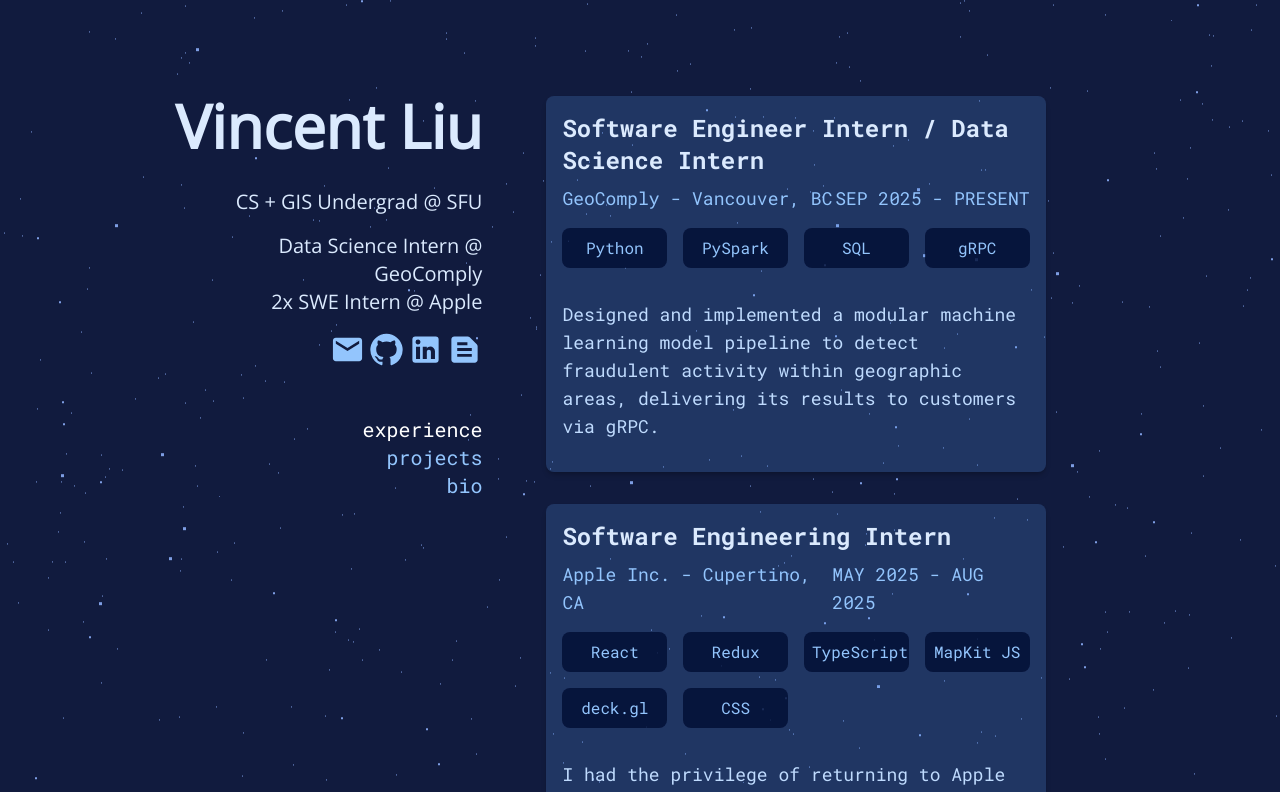
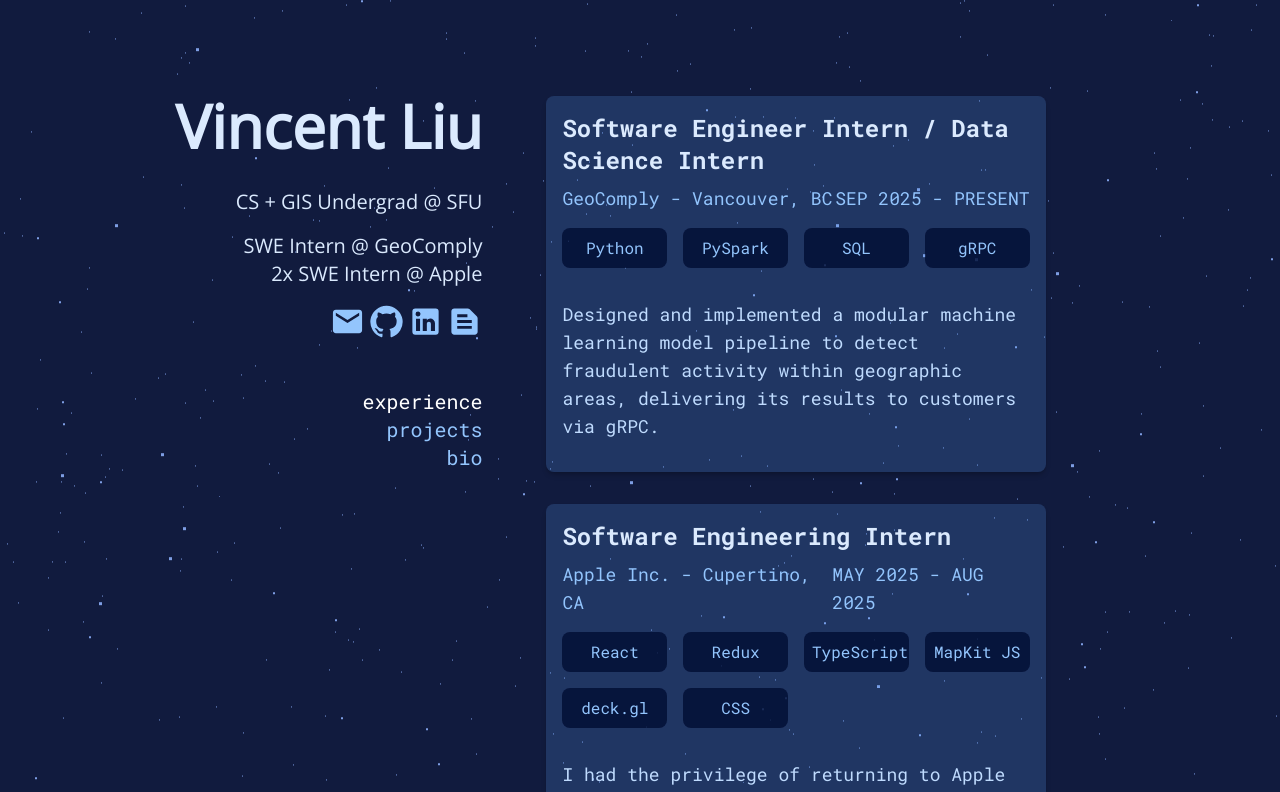
Before and after one commit to vinn03/personal-portfolio, a React (Vite) app in the folder portfolio/: page / in a window 1280 px wide. Shown: the top 792 px of the page. Built offline with nearby package versions, Linux system fonts and the light colour scheme.

Commit message:
updated intro accordingly

```diff
--- a/portfolio/src/components/intro/intro.tsx
+++ b/portfolio/src/components/intro/intro.tsx
@@ -7,7 +7,7 @@
 
       <div className="text-xl font-mono mt-8 font-sans text-blue-100">
         <div className="mb-4">CS + GIS Undergrad @ SFU</div>
-        <div>Data Science Intern @ GeoComply</div>
+        <div>SWE Intern @ GeoComply</div>
         <div>2x SWE Intern @ Apple</div>
       </div>
     </span>
```
